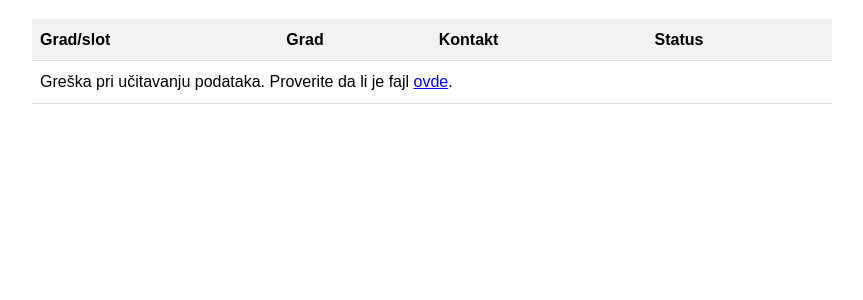
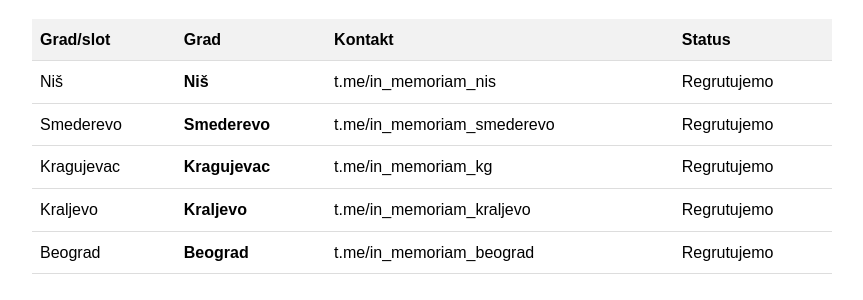
Before and after one commit to 11-52-kml/11-52-kml.github.io, a plain HTML site: page cities/index.html in a window 1280 px wide. Shown: the part 86-386 px from the top of the page, without its empty margins (208-1071 px from the left). Drawn offline with Linux system fonts and the light colour scheme; no server answers.

Commit message:
Update index.html

```diff
--- a/cities/index.html
+++ b/cities/index.html
@@ -20,8 +20,7 @@
   </table>
 
   <script>
-  // CHANGE THIS LINE: Point to the local JSON file
-  const URL = 'data/public_slots.json';
+  const URL = '../data/public_slots.json';;
 
   fetch(URL)
     .then(r => {
```
